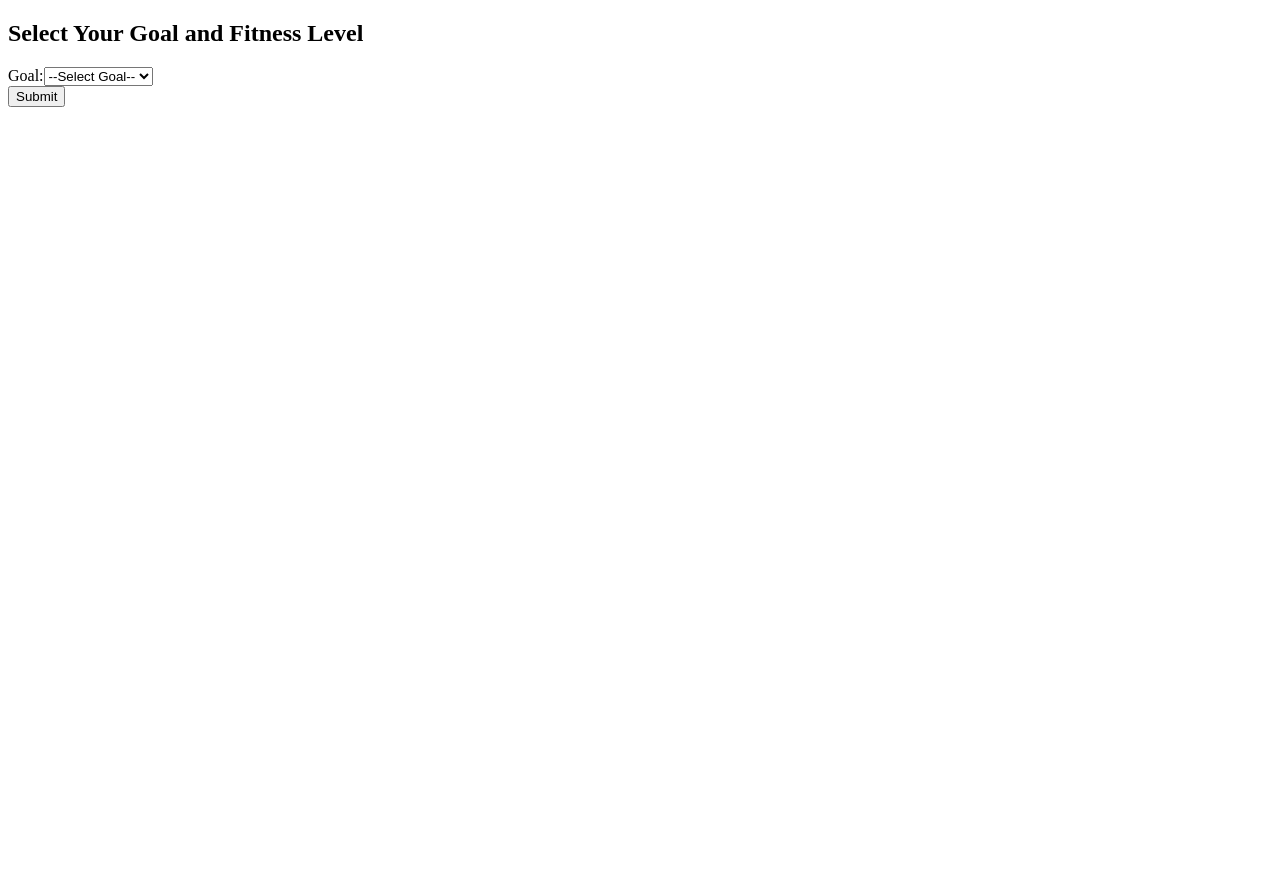
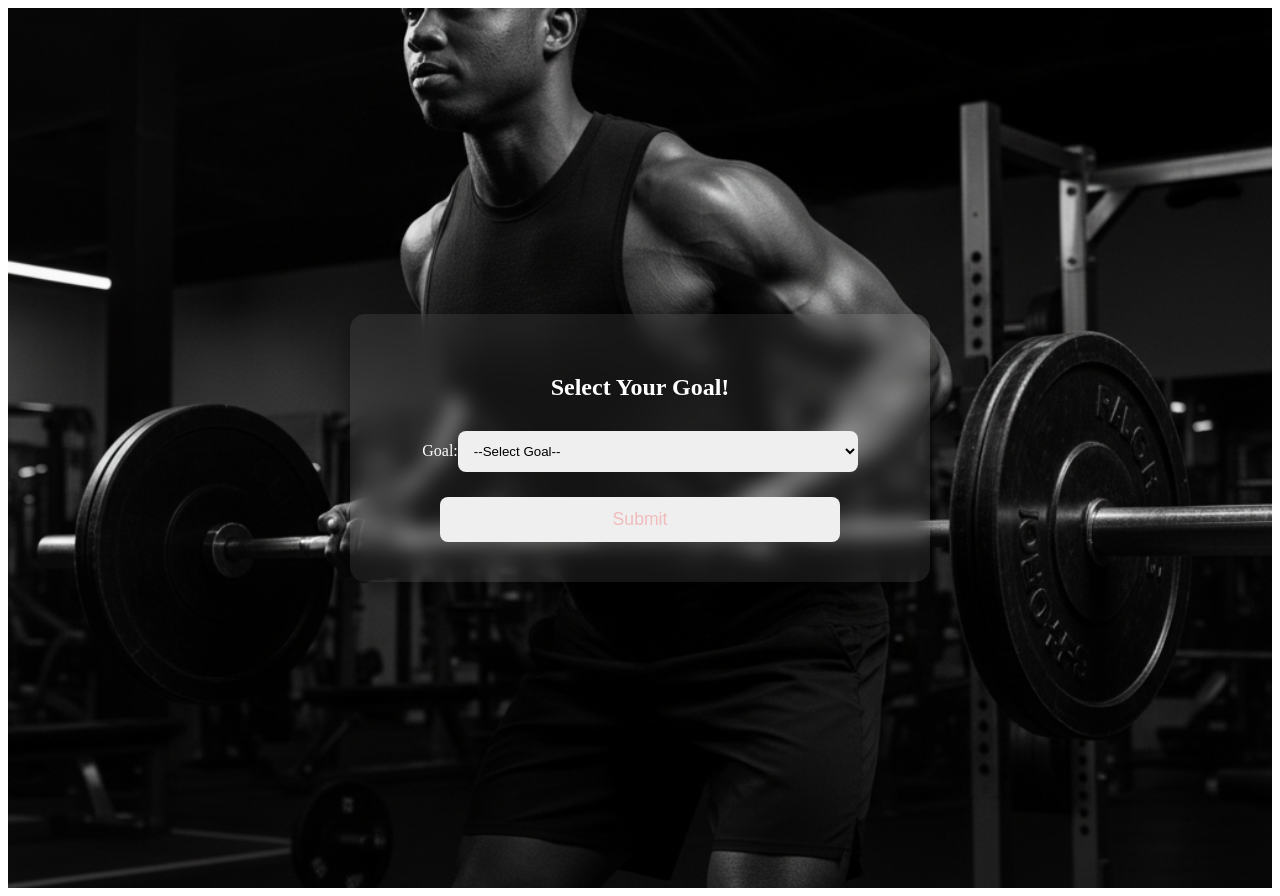
Before and after one commit to SetCra123/Gym-Buddy, a React (Vite) app in the folder client/: page /goals in a window 1280 px wide. Before the commit the page ends 800 px from the top, so only its background shows below. Built offline with nearby package versions, Linux system fonts and the light colour scheme.

Commit message:
I changed the CSS for profile update page, goal selection page and fitness level page

```diff
--- a/client/src/index.css
+++ b/client/src/index.css
@@ -1,4 +1,4 @@
-:root {
+/* :root {
   font-family: Inter, system-ui, Avenir, Helvetica, Arial, sans-serif;
   line-height: 1.5;
   font-weight: 400;
@@ -65,4 +65,112 @@ button:focus-visible {
   button {
     background-color: #f9f9f9;
   }
+} */
+
+/* --------------------------*/
+/* GLOBAL BACKGROUND STYLE   */
+/* --------------------------*/
+.goal-page,
+.fitness-page,
+.profile-page {
+  min-height: 100vh;
+  background: url('../src/assets/profile-update-pic.png') center/cover no-repeat;
+  display: flex;
+  justify-content: center;
+  align-items: center;
+  padding: 40px;
 }
+
+
+/* --------------------------*/
+/* OVERLAY                   */
+/* --------------------------*/
+
+
+.goal-page::before,
+.fitness-page::before,
+.profile-page::before {
+  position: absolute;
+  top: 0; left: 0;
+  width: 100%;
+  height: 100%;
+  background: rgba(0,0,0,0.6);
+  backdrop-filter: blur(3px);
+  z-index: 1;
+}
+
+
+/* --------------------------*/
+/* CARD CONTAINER            */
+/* --------------------------*/
+.selection-card {
+  position: relative;
+  z-index: 2;
+  background: rgba(255,255,255,0.08);
+  padding: 40px;
+  border-radius: 15px;
+  width: 500px;
+  color: white;
+  text-align: center;
+  box-shadow: 0 8px 20px rgba(0,0,0,0.4);
+  backdrop-filter: blur(10px);
+}
+
+/* --------------------------*/
+/* HEADINGS                  */
+/* --------------------------*/
+
+.selection-card h1 {
+  font-size: 2em;
+  margin-bottom: 25px;
+  font-weight: 700;
+}
+
+/* --------------------------*/
+/* SELECTIONS                */
+/* --------------------------*/
+
+.selection-card select,
+.selection-card input {
+  width: 80%;
+  padding: 12px;
+  margin: 10px 0;
+  border-radius: 8px;
+  border: none;
+  outline: none;
+  font-size: 1 rem;
+}
+
+/* --------------------------*/
+/* BUTTONS                   */
+/* --------------------------*/
+
+.main-btn {
+  width: 80%;
+  padding: 12px;
+  background: linear-gradient(to right #fff, #ff4b4b, #ff7373);
+  border: none;
+  color: rgb(241, 188, 188);
+  font-size: 1.1rem;
+  border-radius: 8px;
+  cursor:pointer;
+  margin-top: 15px;
+  transition: 0.3 ease;
+}
+
+.main-btn:hover {
+  background: linear-gradient(to right, #ff7373, #ff4b4b );
+  transform: scale(1.04);
+}
+
+/* --------------------------*/
+/* MOBILE                    */
+/* --------------------------*/
+
+
+@media (max-width: 600px) {
+  .selection-card {
+    width: 90%;
+    padding: 25px;
+  }
+}
--- a/client/src/pages/FitnessSelection.jsx
+++ b/client/src/pages/FitnessSelection.jsx
@@ -39,8 +39,10 @@ export default function FitnessSelection() {
   };
 
   return (
-    <div className="fitness-selection">
-      <h2>Select Your Fitness Level</h2>
+    <div className="fitness-selection fitness-page">
+
+     <div className="selection-card">
+      <h2>Select Your Fitness Level!</h2>
       <form onSubmit={handleSubmit}>
         <select value={fitnessLevel} onChange={(e) => setFitnessLevel(e.target.value)} required>
           <option value="">Select level</option>
@@ -48,9 +50,10 @@ export default function FitnessSelection() {
           <option value="intermediate">Intermediate</option>
           <option value="advanced">Advanced</option>
         </select>
-        <button type="submit">Finish</button>
+        <button className="main-btn" type="submit">Finish</button>
       </form>
       {error && <p style={{ color: "red" }}>{error}</p>}
+      </div>
     </div>
   );
 }
--- a/client/src/pages/GoalSelection.jsx
+++ b/client/src/pages/GoalSelection.jsx
@@ -30,8 +30,10 @@ export default function GoalSelection() {
   };
 
   return (
-    <div className="goals-setup">
-      <h2>Select Your Goal and Fitness Level</h2>
+    <div className="goals-setup goal-page">
+
+     <div className="selection-card">
+      <h2>Select Your Goal!</h2>
 
       {error && <p className="error">{error}</p>}
 
@@ -46,14 +48,15 @@ export default function GoalSelection() {
             <option value="toned">Toned</option>
             <option value="endurance">Endurance</option>
             <option value="sexy-slender">Sexy-Slender</option>
-            <option value="thick-fit">Sexy-Slender</option>
-            <option value="slim-tone">Sexy-Slender</option>
-            <option value="booty-build">Sexy-Slender</option>
+            <option value="thick-fit">Thick-Fit</option>
+            <option value="slim-tone">Slim-Tone</option>
+            <option value="booty-build">Booty-Build</option>
           </select>
         </div>
 
-        <button type="submit">Submit</button>
+        <button className="main-btn" type="submit">Submit</button>
       </form>
+     </div>
     </div>
   );
 }
--- a/client/src/pages/ProfileSetup.jsx
+++ b/client/src/pages/ProfileSetup.jsx
@@ -1,7 +1,7 @@
 import { useState } from "react";
 import { Form, Button, Alert } from "react-bootstrap";
 import { useNavigate } from "react-router-dom";
-
+import "../index.css";
 import { updateUserProfile } from "../utils/API"; // ✅ you'll make this API function
 
 function ProfileSetup() {
@@ -36,8 +36,9 @@ function ProfileSetup() {
   };
 
   return (
-    <div className="profile-setup">
-      <h2>Set Up Your Profile</h2>
+    <div className="profile-setup profile-page">
+      <div className="selection-card">
+      <h2>Set Up Your Profile!</h2>
       <form onSubmit={handleSubmit}>
         <input
           name="age"
@@ -60,8 +61,9 @@ function ProfileSetup() {
           placeholder="Weight"
           required
         />
-        <button type="submit">Submit</button>
+        <button className="main-btn" type="submit">Submit</button>
       </form>
+     </div>
     </div>
   );
 }
```
Also changed, not shown: client/src/assets/profile-update-pic.png (added).
